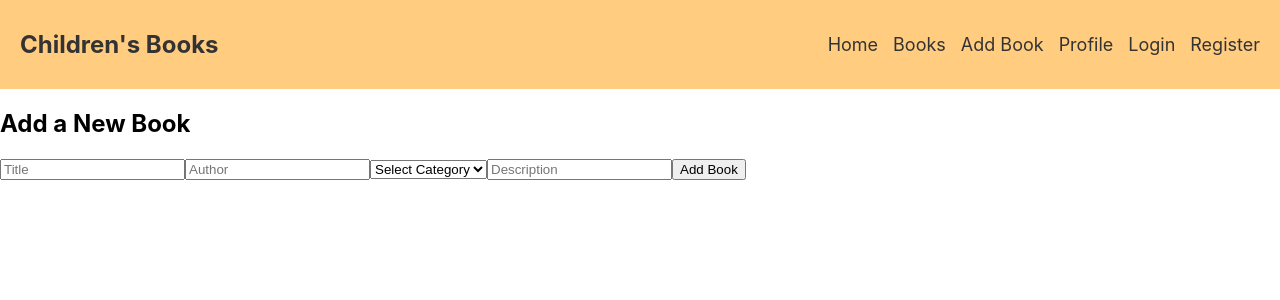
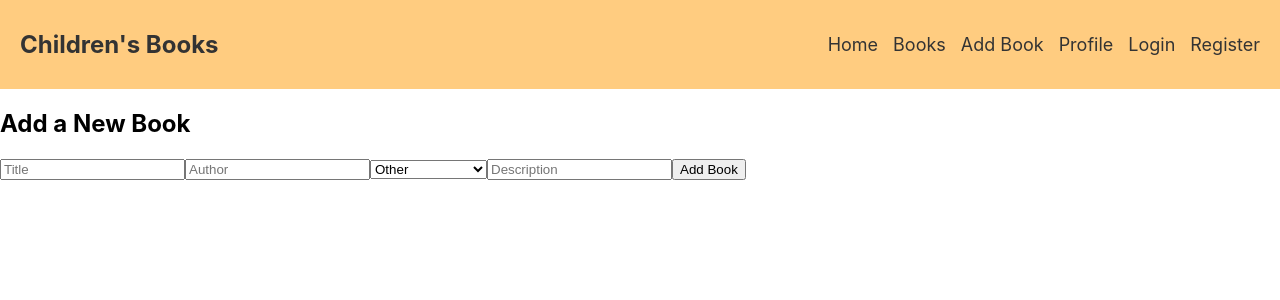
Before and after one commit to RoxPox-pixel/FinalProject, a React (Create React App) app: page /add-book in a window 1280 px wide. Shown: the top 300 px of the page. Built offline with nearby package versions, Linux system fonts and the light colour scheme.

Commit message:
added categories and clear the form after editing

```diff
--- a/db.json
+++ b/db.json
@@ -30,7 +30,7 @@
       "id": "adc8",
       "title": "Bees ",
       "author": " Piotr Socha",
-      "category": "Nature",
+      "category": "other",
       "description": "One part science, one part cultural history, and countless parts fascination, Bees celebrates the important role that these intriguing insects have played in our ecosystem throughout the ages. From Athena to Alexander the Great and from Egypt to Ethiopia, Bees explores different methods of beekeeping and uncovers the debt that humans owe this vital species. With beautifully accessible illustrations depicting everything from bee anatomy to the essentials of honey making, readers will be captivated by the endless wonders of this seemingly small speck of the animal kingdom."
     },
     {
@@ -55,15 +55,8 @@
       "description": "Inspire little ones to pray! Precious Moments: Little Book of Prayers is a colorful board book that teaches little ones, ages 2-4, prayers for thankfulness, praise, school, mealtime, and bedtime. Little boys and girls will cherish this addition to their library. Since 1978, Precious Moments has grown into a brand recognized worldwide, with more than 14.5 million books and Bibles sold with Thomas Nelson. Little Book of Prayers is a great gift: For baby showers, adoption parties, baptisms, Easter baskets, birthdays, or holiday gifting To serve as an age appropriate resource for little ones to discover prayers that will become lifetime favorites Families will enjoy the nostalgia of this treasured brand at storytime and bedtime."
     },
     {
-      "id": "c640",
-      "title": "Where to Hide a Star",
-      "author": "Oliver Jeffers",
-      "category": "Other",
-      "description": "Celebrate twenty years of The Boy in this highly anticipated new adventure from the internationally bestselling picture book creator of Lost and Found Oliver Jeffers!"
-    },
-    {
       "id": "4f01",
-      "title": " Dă o notă Monsters at Christmas",
+      "title": "Monsters at Christmas",
       "author": " Zanna Davidson",
       "category": "Seasons",
       "description": "It's nearly Christmas and Billy and Ruby are feeling VERY excited. Billy has asked Santa to bring presents for his Mini Monsters and they're very excited too... until they try to help with the decorating and bring down the ENTIRE Christmas tree."
--- a/src/pages/AddBook.js
+++ b/src/pages/AddBook.js
@@ -1,9 +1,14 @@
 import { useState } from "react";
+
+
+
+
+
 
 function AddBook() {
   const [title, setTitle] = useState("");
   const [author, setAuthor] = useState("");
-  const [category, setCategory] = useState("feelings");
+  const [category, setCategory] = useState("Other");
   const [description, setDescription] = useState("");
 
   function handleSubmit(e) {
@@ -53,11 +58,8 @@ function AddBook() {
           onChange={(e) => setAuthor(e.target.value)}
           required
         />
-        <select
-          value={category}
-          onChange={(e) => setCategory(e.target.value)}
-          required
-        >
+        <select value={category}  onChange={(e) => setCategory(e.target.value)}>
+
           <option value="">Select Category</option>
           <option value="Feelings">Feelings</option>
           <option value="Seasons">Seasons</option>
--- a/src/pages/EditBook.js
+++ b/src/pages/EditBook.js
@@ -40,7 +40,14 @@ function EditBook() {
       .then((response) => {
         if (response.ok) {
           alert("Book updated!");
+
+          setTitle("");
+          setAuthor("");
+          setCategory("Other");
+          setDescription("");
+
           navigate("/books");
+
         } else {
           alert("Failed to update book");
         }
```
